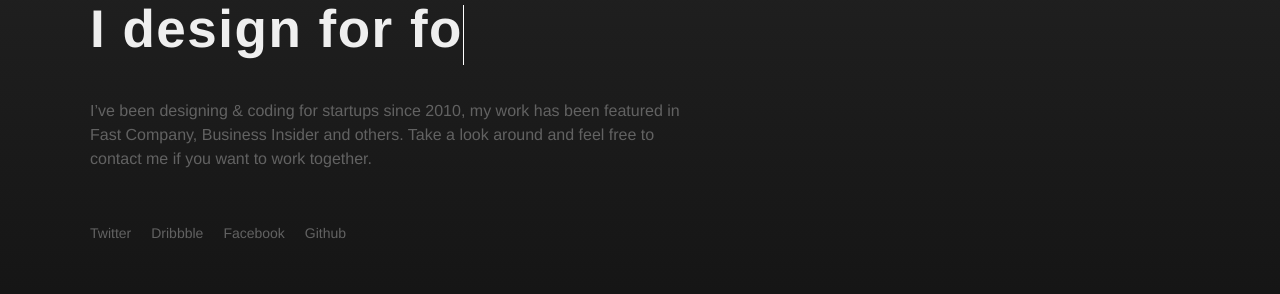
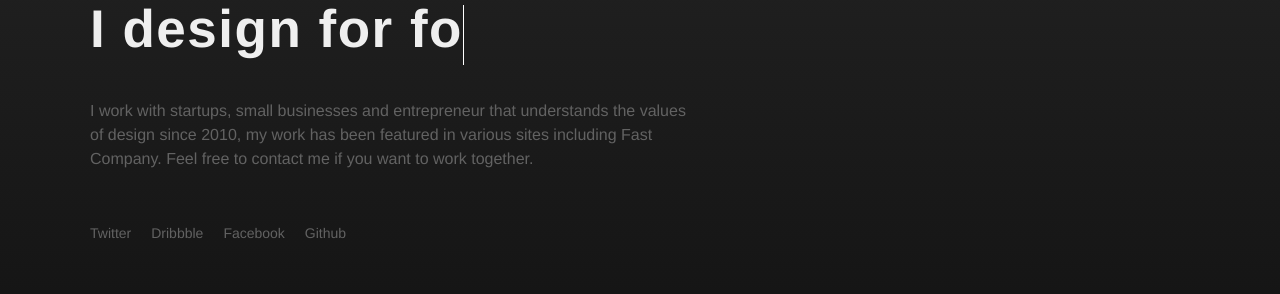
Before and after one commit to javierlocp/javierlocp.github.io, a Jekyll site: the page built from index.html, in a window 1280 px wide. Shown: the part 359-653 px from the top of the page. Built offline with Jekyll 4.4.1, drawn with Linux system fonts in a browser that asks for light colours.

Commit message:
change copy

```diff
--- a/index.html
+++ b/index.html
@@ -15,7 +15,8 @@ layout: default
           <b>websites.</b>
        </span>
     </h1>
-      <p class="animated fadeInDown">I’ve been designing &amp; coding for startups since 2010, my work has been featured in Fast Company, Business Insider and others. Take a look around and feel free to contact me if you want to work together. </p>
+      <!-- <p class="animated fadeInDown">I’ve been designing &amp; coding for startups since 2010, my work has been featured in Fast Company, Business Insider and others. Take a look around and feel free to contact me if you want to work together. </p> -->
+      <p class="animated fadeInDown">I work with startups, small businesses and entrepreneur that understands the values of design since 2010, my work has been featured in various sites including Fast Company. Feel free to contact me if you want to work together. </p>
   </section>
 
   <ul class="social animated fadeInDown">
```
